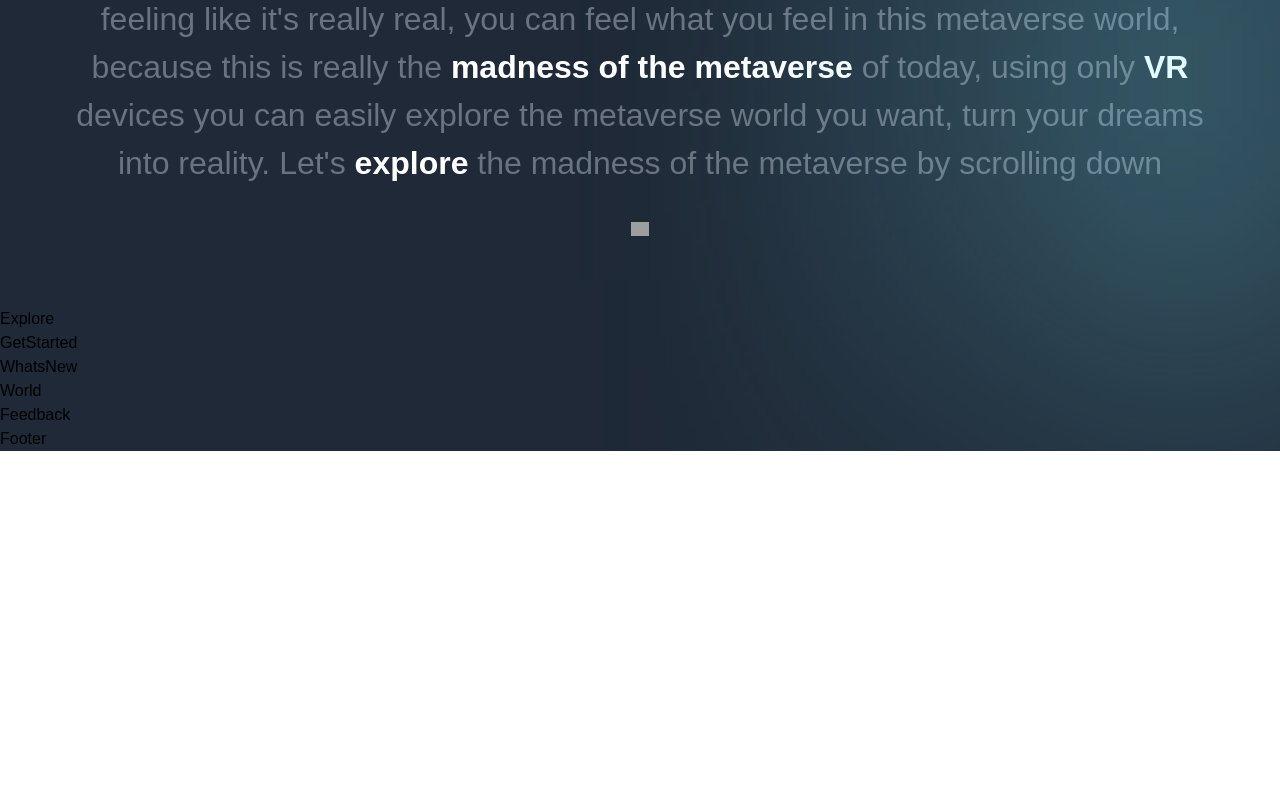
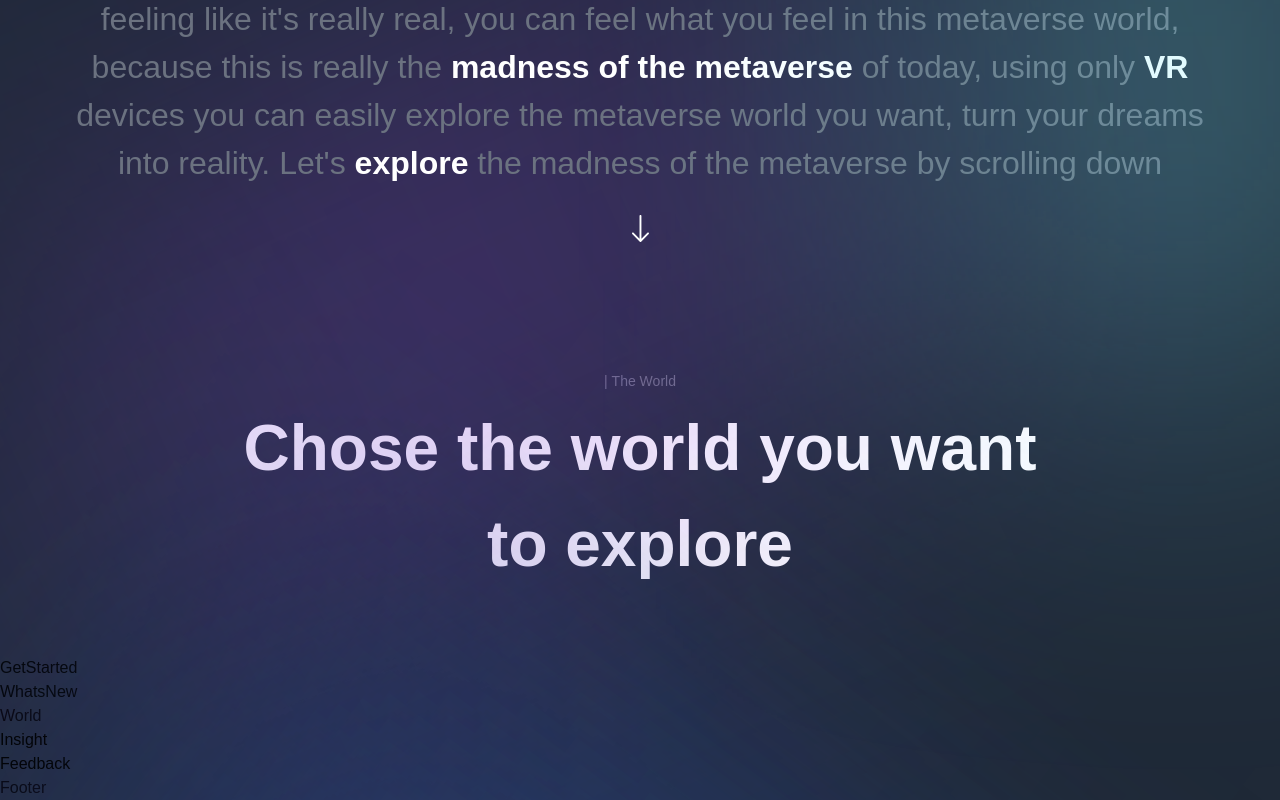
Before and after one commit to IvanRavic88/FramerMotionWebsite, a Next.js app: page / in a window 1280 px wide. Shown: the part 1256-2056 px from the top of the page. Before the commit the page ends 1707 px from the top, so only its background shows below. Built offline with nearby package versions, Linux system fonts and the light colour scheme; grey boxes are pictures that could not be loaded.

Commit message:
problem with typescript definition

```diff
--- a/app/page.tsx
+++ b/app/page.tsx
@@ -7,19 +7,30 @@
   WhatsNew,
   World,
   Feedback,
+  Insight,
 } from "../sections";
 
 export default function Page() {
   return (
-    <div className="bg-gray-800 overflow-hidden">
+    <div className="overflow-hidden bg-gray-800">
       <Navbar />
       <Hero />
-      <About />
-      <Explore />
-      <GetStarted />
-      <WhatsNew />
+      <div className="relative">
+        <About />
+        <div className="gradient-03 z-0" />
+        <Explore />
+      </div>
+      <div className="relative">
+        <GetStarted />
+        <div className="gradient-04 z-0" />
+        <WhatsNew />
+      </div>
       <World />
-      <Feedback />
+      <div className="relative">
+        <Insight />
+        <div className="gradient-04 z-0" />
+        <Feedback />
+      </div>
       <Footer />
     </div>
   );
--- a/components/CustomText.tsx
+++ b/components/CustomText.tsx
@@ -1,17 +1,18 @@
 "use client";
 
 import { motion } from "framer-motion";
+import type { ReactFragment } from "react";
 import { textContainer, textVariant2 } from "../utils/motion";
 
 interface CustomTextProps {
-  title: string;
+  title: string | ReactFragment;
   textStyles: string;
 }
 
 export const TypingText: React.FC<CustomTextProps> = (props) => (
   <motion.p
     variants={textContainer}
-    className={`t text-secondary-white text-[14px] font-normal ${props.textStyles}`}
+    className={`t text-[14px] font-normal text-gray-500 ${props.textStyles}`}
   >
     {Array.from(props.title).map((letter, index) => (
       <motion.span variants={textVariant2} key={index}>
@@ -21,5 +22,12 @@
   </motion.p>
 );
 export const TitleText: React.FC<CustomTextProps> = (props) => (
-  <h2>TypingText</h2>
+  <motion.h2
+    variants={textVariant2}
+    initial="hidden"
+    whileInView="show"
+    className={`mt-[8px] text-[40px] font-bold text-white md:text-[64px] ${props.textStyles}`}
+  >
+    {props.title}
+  </motion.h2>
 );
--- a/sections/About.tsx
+++ b/sections/About.tsx
@@ -37,7 +37,7 @@
         </motion.p>
         <motion.img
           variants={fadeIn("up", "tween", 0.3, 1)}
-          src="/public/arrow-down.svg"
+          src="/arrow-down.svg"
           alt="arrow down"
           className="mt-[28px] h-[28px] w-[18px] object-contain"
         />
--- a/sections/Explore.tsx
+++ b/sections/Explore.tsx
@@ -1,7 +1,35 @@
-import React from "react";
+"use client";
+
+import { useState } from "react";
+import styles from "../src/styles";
+import { TitleText, TypingText } from "../components";
+import { motion } from "framer-motion";
+import { staggerContainer } from "../utils/motion";
+import { exploreWorlds } from "../constants";
 
 const Explore = () => {
-  return <div>Explore</div>;
+  return (
+    <section className={`${styles.paddings}`} id="explore">
+      <motion.div
+        variants={staggerContainer}
+        initial="hidden"
+        whileInView="show"
+        viewport={{ once: false, amount: 0.25 }}
+        className={`${styles.innerWidth} mx-auto flex flex-col`}
+      >
+        <TypingText title="| The World" textStyles="text-center" />
+        <TitleText
+          title={
+            <>
+              Chose the world you want <br className="hidden md:block" /> to
+              explore
+            </>
+          }
+          textStyles="text-center"
+        />
+      </motion.div>
+    </section>
+  );
 };
 
 export default Explore;
```
